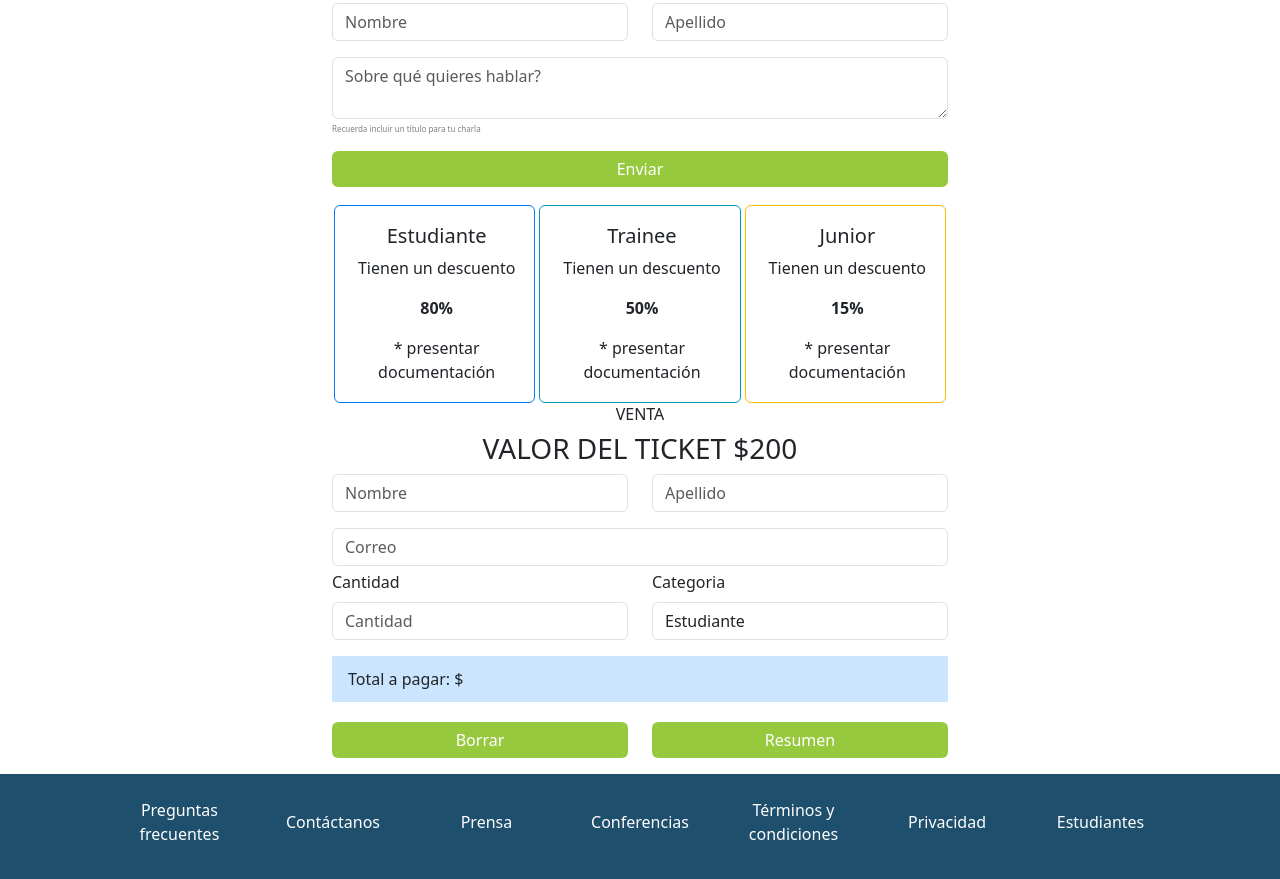
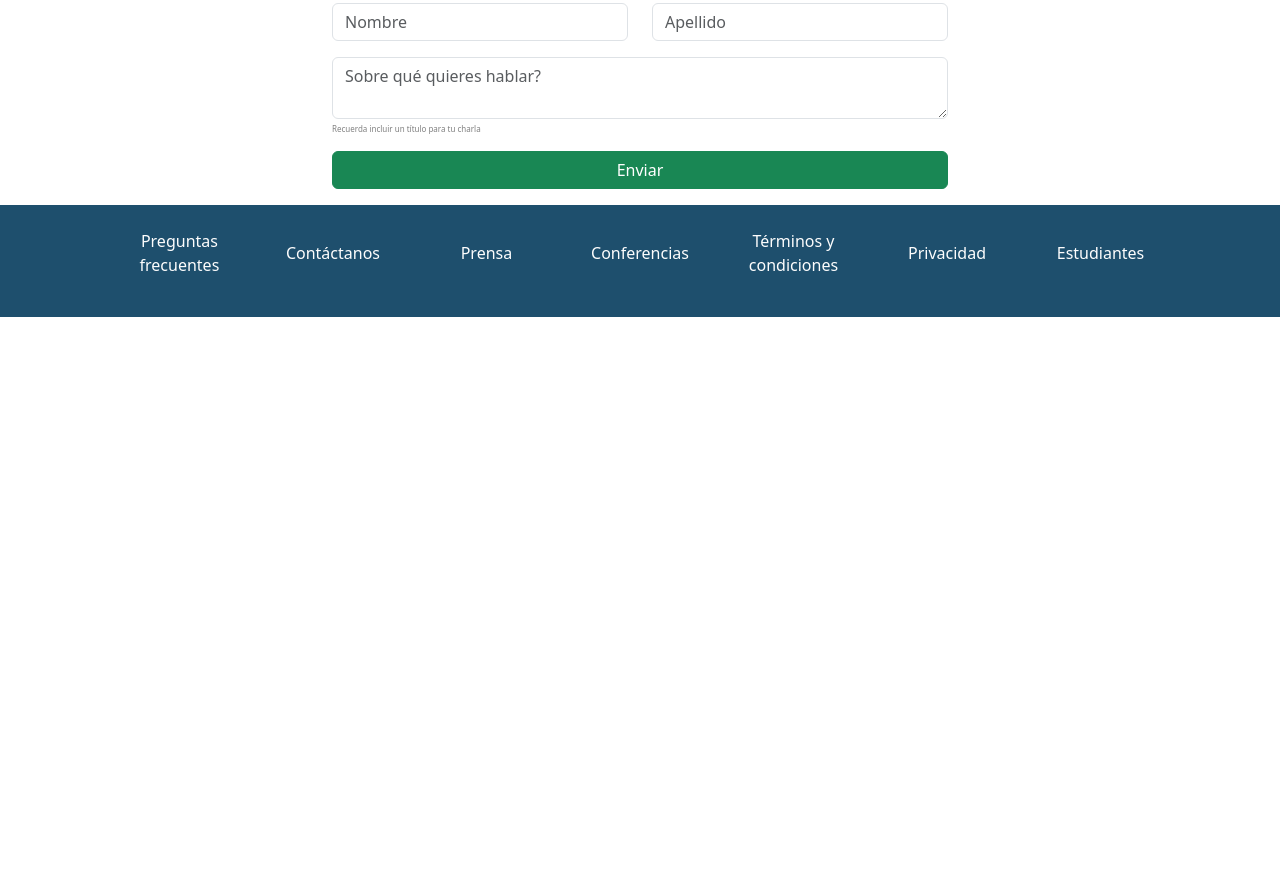
Before and after one commit to miguelmustafa/frontEndPortfolio01, a plain HTML site: page index.html in a window 1280 px wide. Shown: the part 1936-2815 px from the top of the page. After the commit the page ends 2253 px from the top, so only its background shows below. Drawn offline with nearby package versions, Linux system fonts and the light colour scheme.

Commit message:
Revert "Feature/compra"

```diff
--- a/assets/js/compra.js
+++ /dev/null
@@ -1,64 +0,0 @@
-const categoria = document.getElementById('categoria');
-const resultado = document.getElementById('total');
-const resumenBtn = document.getElementById('resumen');
-const formularioCompra = document.getElementById('formularioCompra');
-const formularioOrador = document.getElementById('formularioOrador');
-
-let cantidad = 0;
-let categoriaText = '';
-let descuento = 0;
-
-resumenBtn.addEventListener('click', calculaTicket);
-formularioCompra.addEventListener('submit', function (e) {
-    e.preventDefault();
-})
-
-formularioOrador.addEventListener('submit', function (e) {
-    e.preventDefault();
-})
-
-document.getElementById('cantidad').addEventListener('input', function (x) {
-    console.log(x.target.value);
-    cantidad = x.target.value;
-    calculaTicket();
-})
-
-document.getElementById('categoria').addEventListener('change', function (x) {
-    categoriaText = x.target.value;
-    console.log(categoriaText);
-    const card = { currentTarget: document.getElementById(categoriaText) };
-    console.log(card);
-    categoriaChange(card);
-    calculaTicket();
-})
-
-function categoriaChange(e) {
-    document.querySelectorAll('.compra .card').forEach((x) => {
-        x.classList.remove('activecard');
-    })
-    const cardSeleccionada = document.getElementById(e.currentTarget.id);
-    cardSeleccionada.classList.add('activecard');
-    categoria.value = cardSeleccionada.id;
-    categoriaText = cardSeleccionada.id;
-    calculaTicket();
-}
-
-function calculaTicket() {
-
-    let totalpago = 0;
-    if (cantidad === 0)
-        return;
-
-    if (categoriaText === 'estudiante') {
-        descuento = 0.8;
-    } else if (categoriaText === 'trainee') {
-        descuento = 0.5;
-    } else {
-        descuento = 0.15;
-    }
-
-    console.log(cantidad, descuento);
-    totalpago = (cantidad * 200) * (1 - descuento);
-    console.log(totalpago);
-    resultado.textContent = `Total a pagar: $ ${totalpago.toFixed(0)}`;
-}
--- a/index.html
+++ b/index.html
@@ -37,7 +37,7 @@
                             <a class="nav-link" href="#inscripcion">Conviértete en orador</a>
                         </li>
                         <li class="nav-item">
-                            <a class="nav-link linkBuyTicket" href="#compra">Comprar tickets</a>
+                            <a class="nav-link linkBuyTicket" href="#">Comprar tickets</a>
                         </li>
                     </ul>
                 </div>
@@ -62,8 +62,8 @@
 
             </div>
             <div class="btns">
-                <a href="#inscripcion"><button class="btn btn-outline-light btn-lg mb-3">Quiero ser orador</button></a>
-                <a href="#compra"><button class="btn btn-success btn-lg mb-3">Comprar tickets</button></a>
+                <a href="#form"><button class="btn btn-outline-light btn-lg mb-3">Quiero ser orador</button></a>
+                <a href="#ticket"><button class="btn btn-success btn-lg mb-3">Comprar tickets</button></a>
             </div>
         </div>
     </header>
@@ -143,7 +143,7 @@
         <h6 class="h6">conviértete en un</h6>
         <h3 class="h3">orador</h3>
         <p>Anótate como orador para dar una <a href="#">charla ignite</a>. Cuéntanos de qué quieres hablar!</p>
-        <form method="POST" action="" id="formularioOrador">
+        <form method="POST" action="">
             <div class="row">
                 <div class="col-md-3 mb-3"></div>
                 <div class="col-md-3 mb-3">
@@ -175,112 +175,11 @@
             <div class="row">
                 <div class="col-md-3"></div>
                 <div class="col-md-6 mb-3 d-grid gap-2">
-                    <button class="btn btngreen">Enviar</button>
+                    <input class="btn btn-success " id="submit" type="submit" value="Enviar" />
                 </div>
                 <div class="col-md-3 mb-3"></div>
             </div>
         </form>
-    </section>
-
-    <section class=" container-fluid row mx-0 p-0" id="compra">
-
-        <div class="col-md-3"></div>
-        <div class="col-md-6">
-
-            <div class="compra">
-
-                <div class="card text-center" id="estudiante" onclick="categoriaChange(event)">
-                    <div class="card-body">
-                        <h5 class="card-title">Estudiante</h5>
-                        <p class="card-text">Tienen un descuento</p>
-                        <p class="card-text">80%</p>
-                        <p class="card-text">* presentar documentación</p>
-                    </div>
-                </div>
-
-                <div class="card text-center" id="trainee" onclick="categoriaChange(event)">
-                    <div class="card-body">
-                        <h5 class="card-title">Trainee</h5>
-                        <p class="card-text">Tienen un descuento</p>
-                        <p class="card-text">50%</p>
-                        <p class="card-text">* presentar documentación</p>
-                    </div>
-                </div>
-
-                <div class="card text-center" id="junior" onclick="categoriaChange(event)">
-                    <div class="card-body">
-                        <h5 class="card-title">Junior</h5>
-                        <p class="card-text">Tienen un descuento</p>
-                        <p class="card-text">15%</p>
-                        <p class="card-text">* presentar documentación</p>
-                    </div>
-                </div>
-
-            </div>
-            <div class="div row">
-                <div class="col text-center">
-                    <h6>VENTA </h6>
-                    <h3>VALOR DEL TICKET $200</h3>
-
-                </div>
-
-            </div>
-        </div>
-        <div class="col-md-3"></div>
-
-        <form method="POST" action="" id="formularioCompra">
-            <div class="row">
-                <div class="col-md-3 mb-3"></div>
-                <div class="col-md-3 mb-3">
-                    <input class="form-control" type="text" name="nombre" id="nombre" placeholder="Nombre" required />
-                </div>
-                <div class="col-md-3 mb-3">
-                    <input class="form-control" type="text" name="apellido" id="apellido" placeholder="Apellido"
-                        required />
-                </div>
-                <div class="col-md-3"></div>
-                <div class="col-md-3"></div>
-                <div class="col-md-6 mb-1">
-                    <input class="form-control" type="email" name="email" id="email" placeholder="Correo" required />
-                </div>
-                <div class="col-md-3"></div>
-                <div class="col-md-3 mb-3"></div>
-                <div class="col-md-3 mb-3 text-start">
-                    <label class="form-label" for="cantidad">Cantidad</label>
-                    <input class="form-control" type="number" min="0" name="cantidad" id="cantidad"
-                        placeholder="Cantidad" required />
-                </div>
-                <div class="col-md-3 mb-3 text-start">
-                    <label class="form-label" for="categoria">Categoria</label>
-                    <select class="form-control" name="categoria" id="categoria" placeholder="Categoría" required>
-                        <option value="estudiante">Estudiante</option>
-                        <option value="trainee">Trainee</option>
-                        <option value="junior">Junior</option>
-                    </select>
-                </div>
-                <div class="col-md-3"></div>
-                <div class="col-md-3"></div>
-                <div class="col-md-6 mb-1 text-start">
-                    <p class="total" id="total">Total a pagar: $</p>
-                </div>
-
-
-
-            </div>
-
-
-            <div class="row">
-                <div class="col-md-3"></div>
-                <div class="col-md-3 mb-3 d-grid gap-2">
-                    <button class="btn btngreen">Borrar</button>
-                </div>
-                <div class="col-md-3 mb-3 d-grid gap-2">
-                    <button class="btn btngreen" id="resumen">Resumen</button>
-                </div>
-                <div class="col-md-3 mb-3"></div>
-            </div>
-        </form>
-
     </section>
 
     <footer class="container-fluid py-4">
@@ -303,9 +202,6 @@
     <script src="https://cdn.jsdelivr.net/npm/bootstrap@5.3.2/dist/js/bootstrap.bundle.min.js"
         integrity="sha384-C6RzsynM9kWDrMNeT87bh95OGNyZPhcTNXj1NW7RuBCsyN/o0jlpcV8Qyq46cDfL"
         crossorigin="anonymous"></script>
-
-    <script src="./assets/js/compra.js"></script>
-
 </body>
 
 </html>
--- a/styles.css
+++ b/styles.css
@@ -1,7 +1,7 @@
 :root {
     --gray: rgb(52, 58, 64);
     --white: rgb(253, 253, 253);
-    --colorfooter: rgb(30, 79, 109);
+    --colorfooter: rgb(30,79,109);
 }
 
 #logo {
@@ -52,12 +52,6 @@ header {
     margin-bottom: 1rem;
 }
 
-.btngreen {
-    background-color: #97C93E;
-    border: #97C93E;
-    color: white
-}
-
 .h6 {
     text-align: center;
     text-transform: uppercase;
@@ -98,11 +92,11 @@ header {
     margin: auto;
   }
 
-.formulario>p {
+.formulario > p {
     text-align: center;
 }
 
-.formulario p>a {
+.formulario p > a {
     text-decoration: dotted underline;
     color: black;
     /* color: black;
@@ -122,46 +116,6 @@ form {
     color: grey;
   }
 
-.compra {
-    display: flex;
-    flex-direction: row;
-    justify-content: space-between;
-    padding: 0px;
-
-
-}
-
-.compra div {
-    margin: 2px;
-    width: 100%;
-    height: 100%;
-}
-
-
-.card-body>p.card-text:nth-child(3) {
-    font-weight: bold;
-}
-
-.compra>div.card:nth-child(1) {
-    border-color: #007BFE;
-}
-
-.compra>div.card:nth-child(2) {
-    border-color: #049CB4;
-}
-
-.compra>div.card:nth-child(3) {
-    border-color: #FFBF00;
-}
-
-.compra .card {
-    cursor: pointer;
-}
-
-.activecard {
-    border: 3px solid;
-}
-
   footer {
     background-color: var(--colorfooter);
   }
@@ -175,23 +129,9 @@ footer li a {
     color: var(--white);
   }
 
-#total {
-    background-color: #CCE5FF;
-    padding: 0.7rem 1rem;
-}
-
   footer ul {
     display: flex;
     align-items: center;
     flex-wrap: wrap;
     gap: 1.5rem;
   }
-
-@media (max-width:768px) {
-    .compra {
-        display: flex;
-        flex-direction: column;
-        justify-content: space-between;
-        padding: 0px;
-    }
-}
```
Lines whose indentation alone changed are shown as unchanged.
